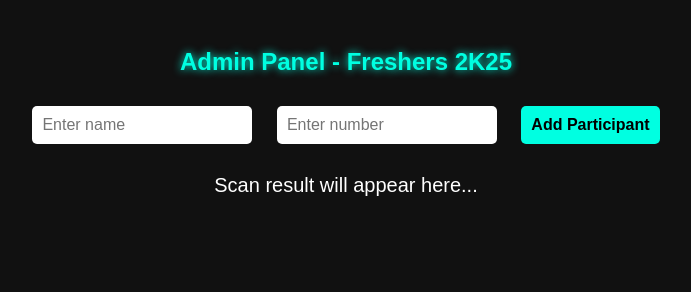
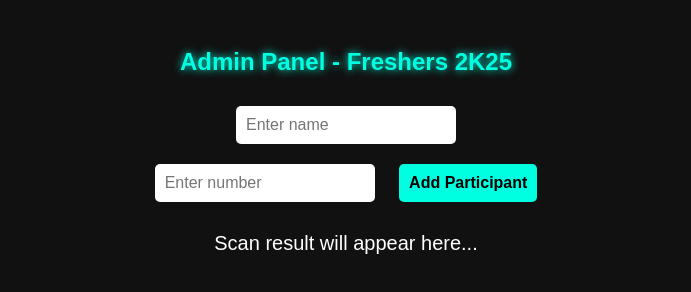
Before and after one commit to Aadharbrahmbhatt/QRChecker, a plain HTML site: page admin.html in a window 1280 px wide. Shown: the whole page, without its empty margins (294-985 px from the left). Drawn offline with Linux system fonts and the light colour scheme.

Commit message:
Update admin.html

```diff
--- a/admin.html
+++ b/admin.html
@@ -157,7 +157,7 @@
   <h2>Admin Panel - Freshers 2K25</h2>
 
   <div>
-    <input type="text" id="name" placeholder="Enter name" />
+    <input type="text" id="name" placeholder="Enter name" /> <br>
     <input type="text" id="number" placeholder="Enter number" />
     <button onclick="addParticipant()">Add Participant</button>
   </div>
```
